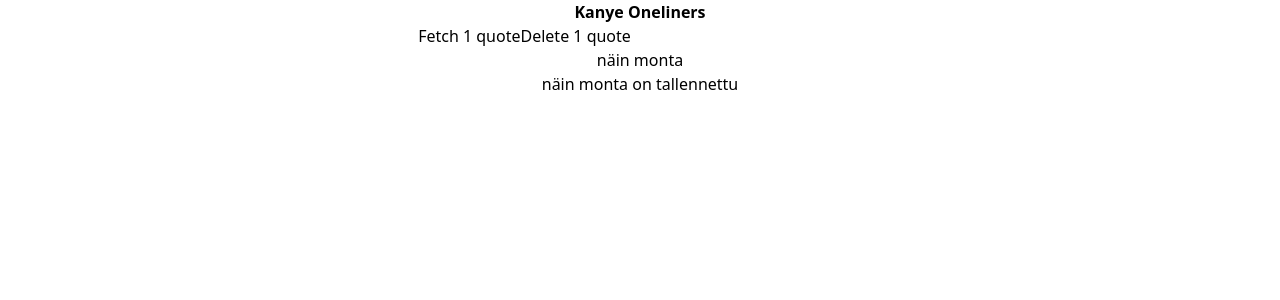
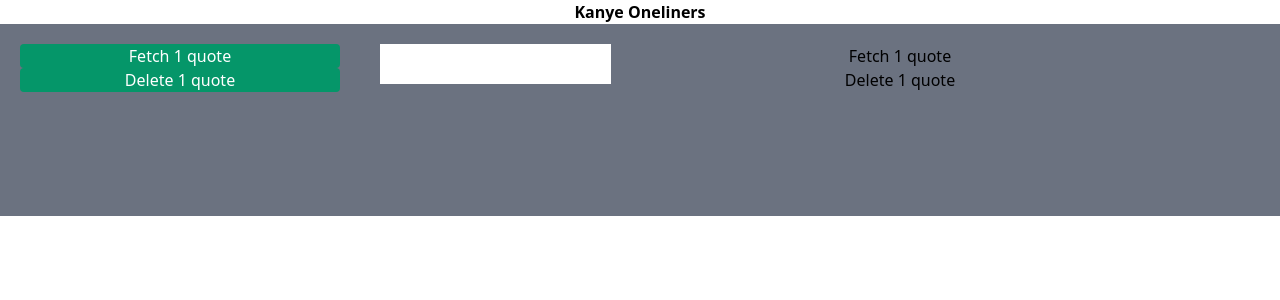
Before and after one commit to L4NTIN3/react-loppuharkka, a React (Create React App) app in the folder lopputekele/: page / in a window 1280 px wide. Shown: the top 300 px of the page. Built offline with nearby package versions, Linux system fonts and the light colour scheme.

Commit message:
aloitettu

```diff
--- a/lopputekele/src/Valikko.js
+++ b/lopputekele/src/Valikko.js
@@ -1,14 +1,34 @@
 const Menu = () => {
     return(
-        <div>
+
+        <div className = "w-full">
+
             <h1 className="font-bold">Kanye Oneliners</h1>
 
-            <button>Fetch 1 quote</button>
-            <button>Delete 1 quote</button>
-            <input></input>
-            <p>näin monta  </p>
-            <p> näin monta on tallennettu </p>
+            <div className="h-48 flex flex-wrap content-start bg-gray-500">
+
+                <div className=" h-30 flex flex-col flex-wrap w-1/4 m-5">
+                    <button className="btn btn-green">Fetch 1 quote</button>
+                    <button className="btn btn-green">Delete 1 quote</button>
+
+                </div>
+                <div className=" h-10 flex flex-wrap w-1/4 m-5">
+                    <input></input>
+                </div>
+
+
+                <div className="flex flex-col flex-wrap w-1/4 m-5">
+                    <p>Fetch 1 quote</p>
+                    <p>Delete 1 quote</p>
+
+                </div>
+
+
+            </div>
+
         </div>
+
+
     )
 }
 
--- a/lopputekele/src/index.css
+++ b/lopputekele/src/index.css
@@ -1,3 +1,12 @@
 @tailwind base;
 @tailwind components;
 @tailwind utilities;
+
+
+.btn{
+    @apply rounded
+}
+
+.btn-green{
+    @apply bg-green-600 text-white
+}
```
Also changed, not shown: 1 other file (tests, documents, lock files or other folders).
